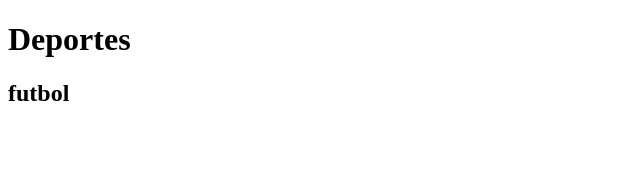
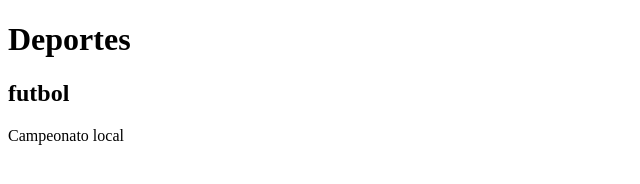
Before and after one commit to pfhirchoren/proyecto_web, a plain HTML site: page index.html in a window 1280 px wide. Shown: the whole page, without its empty margins (0-640 px from the left). Drawn offline with Linux system fonts and the light colour scheme.

Commit message:
Agregado de un párrafo desde github

```diff
--- a/index.html
+++ b/index.html
@@ -9,5 +9,6 @@
 <body>
     <h1>Deportes</h1>
     <h2>futbol</h2>
+    <p>Campeonato local</p>
 </body>
 </html>
```
